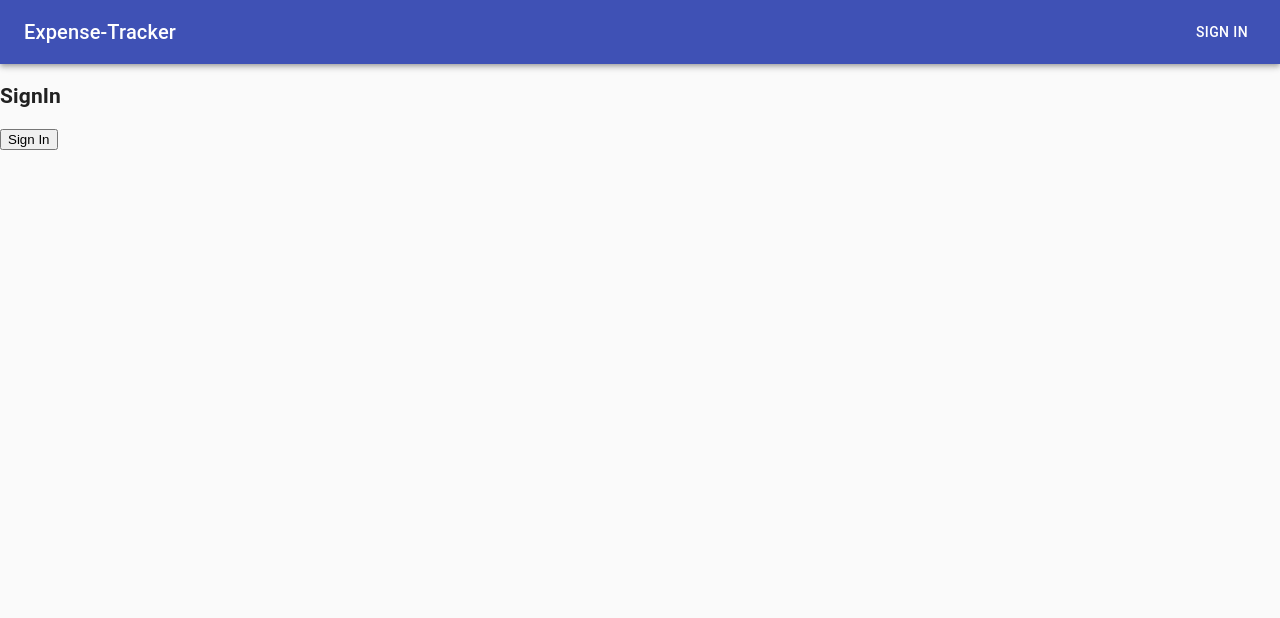
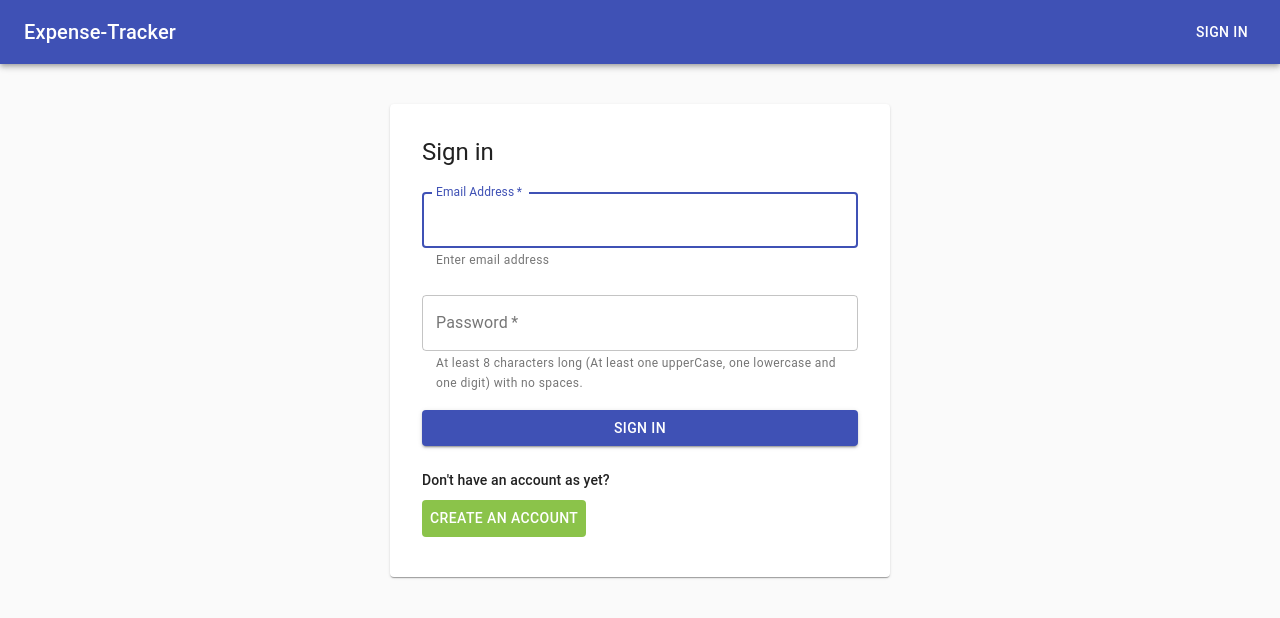
Before and after one commit to marcbrathwaite/expense-tracker, a React (Create React App) app in the folder client/: page /users/sign_in in a window 1280 px wide. Shown: the top 618 px of the page. Built offline with nearby package versions, Linux system fonts and the light colour scheme; no server answers.

Commit message:
feat: 🎸 Sign In page

```diff
--- a/client/package.json
+++ b/client/package.json
@@ -9,13 +9,15 @@
     "@testing-library/user-event": "^7.1.2",
     "axios": "^0.19.0",
     "http-proxy-middleware": "^0.20.0",
+    "password-validator": "^5.0.3",
     "react": "^16.12.0",
     "react-dom": "^16.12.0",
     "react-redux": "^7.1.3",
     "react-router-dom": "^5.1.2",
     "react-scripts": "3.3.0",
     "redux": "^4.0.4",
-    "redux-thunk": "^2.3.0"
+    "redux-thunk": "^2.3.0",
+    "validator": "^12.1.0"
   },
   "scripts": {
     "start": "react-scripts start",
--- a/client/src/components/SignIn/SignIn.jsx
+++ b/client/src/components/SignIn/SignIn.jsx
@@ -1,9 +1,54 @@
-import React, { useEffect } from 'react'
+import React, { useEffect, useState } from 'react'
+import { Link } from 'react-router-dom'
+import Container from '@material-ui/core/Container'
+import Card from '@material-ui/core/Card'
+import CardContent from '@material-ui/core/CardContent'
+import Typography from '@material-ui/core/Typography'
+import TextField from '@material-ui/core/TextField'
+import Button from '@material-ui/core/Button'
+import { makeStyles } from '@material-ui/core/styles'
+
+// utils
+import { isValidEmail, isValidPassword } from '../../utils'
 
 // Constants
 import { ASYNC_STATUS } from '../../utils/constants'
 
 const { ERROR } = ASYNC_STATUS
+
+const useStyles = makeStyles(theme => ({
+  container: {
+    display: 'flex',
+    flexDirection: 'column',
+    alignItems: 'center',
+    padding: theme.spacing(5, 0, 5, 0)
+  },
+  signInCard: {
+    padding: theme.spacing(2),
+    maxWidth: 500
+  },
+  signInText: {
+    marginBottom: theme.spacing(1)
+  },
+  form: {
+    marginBottom: theme.spacing(1),
+    width: '100%'
+  },
+  submit: {
+    margin: theme.spacing(1, 0, 2, 0)
+  },
+  createText: {
+    marginBottom: theme.spacing(1)
+  },
+  createButton: {
+    background: '#8BC34A',
+    color: 'white'
+  },
+  errorText: {
+    color: 'red',
+    marginBottom: theme.spacing(1)
+  }
+}))
 
 const SignIn = ({
   signInUser,
@@ -12,7 +57,24 @@ const SignIn = ({
   userSignInStatus,
   history
 }) => {
+  const classes = useStyles()
+
   const isIncorrectCredentials = userSignInStatus === ERROR
+
+  const [formInputs, setFormInputs] = useState({
+    email: {
+      name: 'email',
+      value: '',
+      validation: isValidEmail,
+      error: false
+    },
+    password: {
+      name: 'password',
+      value: '',
+      validation: isValidPassword,
+      error: false
+    }
+  })
 
   useEffect(() => {
     if (user) {
@@ -20,16 +82,126 @@ const SignIn = ({
     }
   }, [user, history])
 
-  function handleSignIn() {
-    signInUser('marcbrathwaite@gmail.com', 'pass1234')
+  function handleSignIn(e) {
+    e.preventDefault()
+    let canSignIn = true
+    // Loop through values , checking the validation
+    Object.keys(formInputs).forEach(key => {
+      // Get current state of input file
+      const currentState = formInputs[key]
+      // Get value of the input field
+      const { value } = currentState
+      // if the value fails validation, set the error key to true and canSignIn to false
+      if (!formInputs[key].validation(value)) {
+        setFormInputs({
+          ...formInputs,
+          [key]: {
+            ...currentState,
+            error: true
+          }
+        })
+        canSignIn = false
+      }
+    })
+    if (canSignIn) {
+      signInUser(formInputs.email.value, formInputs.password.value)
+    }
+  }
+
+  function handleInputChange(e) {
+    const { name, value } = e.target
+    // get current state of input field
+    const currentInputState = formInputs[name]
+    setFormInputs({
+      ...formInputs,
+      [name]: {
+        ...currentInputState,
+        value
+      }
+    })
+  }
+
+  function handleOnBlur(e) {
+    const { name, value } = e.target
+    const currentInputState = formInputs[name]
+    setFormInputs({
+      ...formInputs,
+      [name]: {
+        ...currentInputState,
+        error: !currentInputState.validation(value)
+      }
+    })
   }
 
   return (
-    <>
-      <h2>SignIn</h2>
-      {isIncorrectCredentials && <p>Incorrect Email or password</p>}
-      <button onClick={handleSignIn}>Sign In</button>
-    </>
+    <Container component="main" maxWidth="lg" className={classes.container}>
+      <Card className={classes.signInCard}>
+        <CardContent>
+          <Typography variant="h5" className={classes.signInText}>
+            Sign in
+          </Typography>
+          {isIncorrectCredentials && (
+            <Typography variant="body2" className={classes.errorText}>
+              Incorrect Email/Password Combination
+            </Typography>
+          )}
+          <form className={classes.form}>
+            <TextField
+              error={formInputs.email.error}
+              variant="outlined"
+              margin="normal"
+              required
+              fullWidth
+              id="email"
+              label="Email Address"
+              name={formInputs.email.name}
+              value={formInputs.email.value}
+              autoComplete="email"
+              autoFocus
+              onBlur={handleOnBlur}
+              onChange={handleInputChange}
+              helperText="Enter email address"
+            />
+            <TextField
+              error={formInputs.password.error}
+              variant="outlined"
+              margin="normal"
+              required
+              fullWidth
+              name={formInputs.password.name}
+              value={formInputs.password.value}
+              label="Password"
+              type="password"
+              id="password"
+              autoComplete="current-password"
+              onChange={handleInputChange}
+              onBlur={handleOnBlur}
+              helperText="At least 8 characters long (At least one upperCase, one lowercase and one digit) with no spaces."
+            />
+            <Button
+              type="submit"
+              fullWidth
+              variant="contained"
+              color="primary"
+              className={classes.submit}
+              onClick={handleSignIn}
+            >
+              Sign In
+            </Button>
+          </form>
+          <Typography variant="subtitle2" className={classes.createText}>
+            Don't have an account as yet?
+          </Typography>
+          <Button
+            className={classes.createButton}
+            component={Link}
+            to="/users/sign_up"
+          >
+            Create An Account
+          </Button>
+        </CardContent>
+      </Card>
+    </Container>
   )
 }
 
--- /dev/null
+++ b/client/src/utils/index.js
@@ -0,0 +1,26 @@
+import PasswordValidator from 'password-validator'
+import validator from 'validator'
+
+export function isValidEmail(input) {
+  return validator.isEmail(input)
+}
+
+export function isValidPassword(input) {
+  const schema = new PasswordValidator()
+  schema
+    .is()
+    .min(8) // min length of 8 characters
+    .is()
+    .max(100) // max length of 100 characters
+    .has()
+    .lowercase() // must have lowercase characters
+    .has()
+    .uppercase() // must have uppercase characters
+    .has()
+    .digits() // must have digits
+    .has()
+    .not()
+    .spaces() // should not have spaces
+
+  return schema.validate(input)
+}
```
Also changed, not shown: 1 other file (tests, documents, lock files or other folders).
